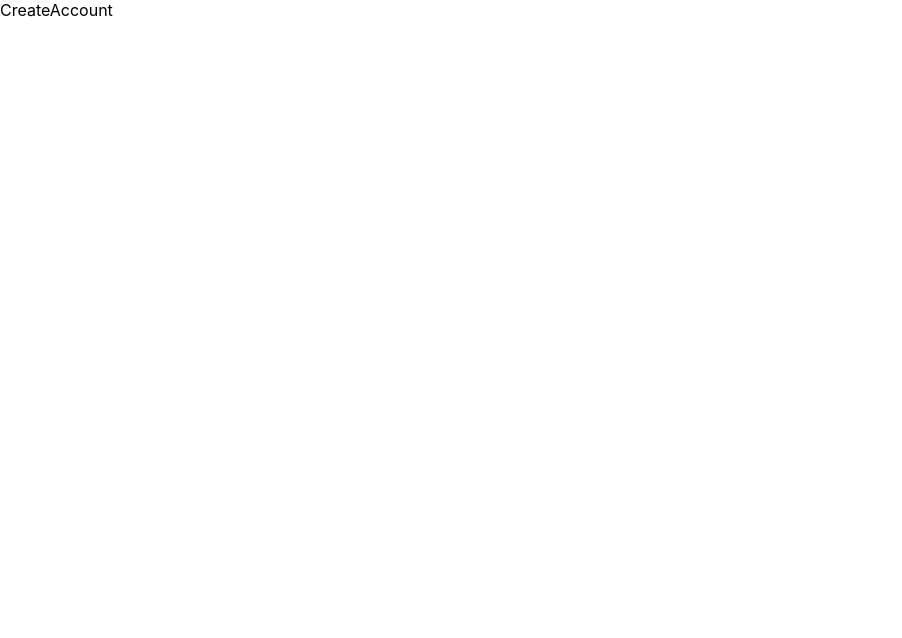
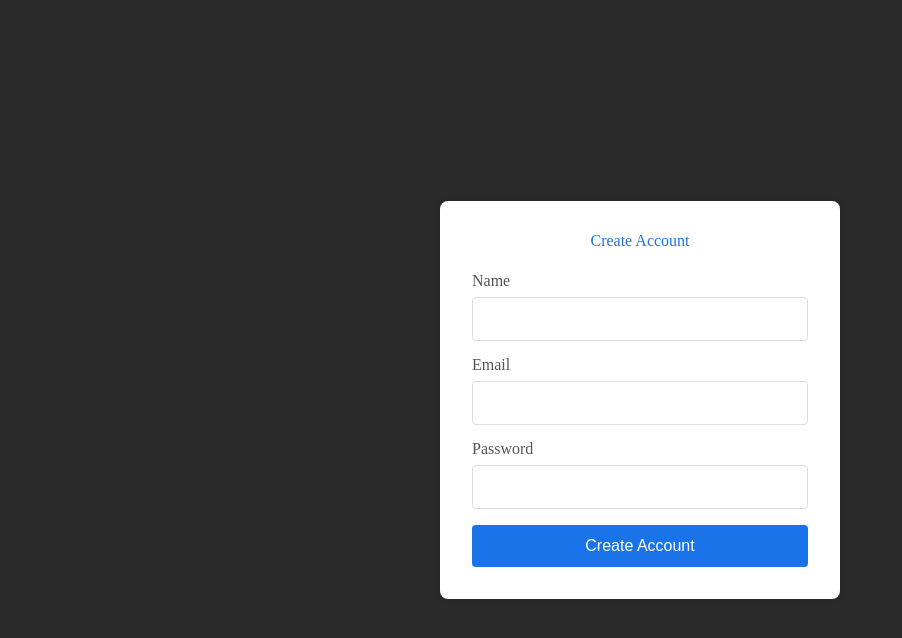
Before and after one commit to dasom222g/chwitter, a React (Create React App) app: page /create-account in a window 1280 px wide. Shown: the top 638 px of the page, without its empty margins (0-902 px from the left). Built offline with nearby package versions, Linux system fonts and the light colour scheme.

Commit message:
Add authentication

```diff
--- a/package.json
+++ b/package.json
@@ -7,6 +7,7 @@
     "@types/node": "^16.18.104",
     "@types/react": "^18.3.3",
     "@types/react-dom": "^18.3.0",
+    "firebase": "^10.12.5",
     "react": "^18.3.1",
     "react-dom": "^18.3.1",
     "react-router-dom": "^6.26.0",
--- a/src/App.tsx
+++ b/src/App.tsx
@@ -1,10 +1,14 @@
-import React from "react";
+import React, { useEffect, useState } from "react";
 import { createBrowserRouter, RouterProvider } from "react-router-dom";
 import Layout from "./components/Layout";
 import Home from "./pages/Home";
 import Profile from "./pages/Profile";
 import Login from "./pages/Login";
 import CreateAccount from "./pages/CreateAccount";
+import { createGlobalStyle } from "styled-components";
+import reset from "styled-reset";
+import Loading from "./components/Loading";
+import { auth } from "./firebase";
 
 // router 정의
 const router = createBrowserRouter([
@@ -32,10 +36,39 @@ const router = createBrowserRouter([
   },
 ]);
 
+// global 스타일 정의
+const GlobalStyles = createGlobalStyle`
+  ${reset};
+  * {
+    box-sizing: border-box;;
+  }
+  body {
+    background-color: #2b2b2b;
+    color: white;
+  }
+`;
+
 function App() {
+  // logic
+  // login시 로딩
+  const [isLoading, setIsLoading] = useState(true);
+  const init = async () => {
+    // firebase에서 로그인 데이터 가져오기
+    await auth.authStateReady(); // 인증상태가 준비 되었는지
+
+    // 준비된 이후 실행
+    setIsLoading(false);
+  };
+
+  useEffect(() => {
+    init();
+  }, []);
+
+  // view
   return (
     <>
-      <RouterProvider router={router} />
+      <GlobalStyles />
+      {isLoading ? <Loading /> : <RouterProvider router={router} />}
     </>
   );
 }
--- /dev/null
+++ b/src/components/Loading.tsx
@@ -0,0 +1,22 @@
+import React from "react";
+import styled from "styled-components";
+
+const Wrapper = styled.div`
+  height: 100vh;
+  display: flex;
+  justify-content: center;
+  align-items: center;
+`;
+
+const Text = styled.span`
+  font-size: 24px;
+`;
+const Loading = () => {
+  return (
+    <Wrapper>
+      <Text>Loading..</Text>
+    </Wrapper>
+  );
+};
+
+export default Loading;
--- /dev/null
+++ b/src/firebase.ts
@@ -0,0 +1,24 @@
+// Import the functions you need from the SDKs you need
+import { initializeApp } from "firebase/app";
+import { getAuth } from "firebase/auth";
+// import { getAnalytics } from "firebase/analytics";
+// TODO: Add SDKs for Firebase products that you want to use
+// https://firebase.google.com/docs/web/setup#available-libraries
+
+// Your web app's Firebase configuration
+// For Firebase JS SDK v7.20.0 and later, measurementId is optional
+const firebaseConfig = {
+  apiKey: "AIzaSyCBpt4XGN_Gm6aOyykOTCNmhdQJ6b37wVI",
+  authDomain: "chwitter-11344.firebaseapp.com",
+  projectId: "chwitter-11344",
+  storageBucket: "chwitter-11344.appspot.com",
+  messagingSenderId: "646709867389",
+  appId: "1:646709867389:web:0959afb3cf7e4363051214",
+  measurementId: "G-TRGVFBP05B"
+};
+
+// Initialize Firebase
+const app = initializeApp(firebaseConfig);
+// const analytics = getAnalytics(app);
+
+export const auth = getAuth(app)
--- a/src/pages/CreateAccount.tsx
+++ b/src/pages/CreateAccount.tsx
@@ -1,7 +1,138 @@
-import React from "react";
+import React, { useState } from "react";
+import styled from "styled-components";
+
+const SignupContainer = styled.div`
+  display: flex;
+  justify-content: center;
+  align-items: center;
+  height: 100vh;
+`;
+
+const SignupForm = styled.form`
+  background-color: white;
+  padding: 2rem;
+  border-radius: 8px;
+  box-shadow: 0 0 10px rgba(0, 0, 0, 0.1);
+  width: 100%;
+  max-width: 400px;
+`;
+
+const Title = styled.h2`
+  text-align: center;
+  color: #1a73e8;
+  margin-bottom: 1.5rem;
+`;
+
+const InputGroup = styled.div`
+  margin-bottom: 1rem;
+`;
+
+const Label = styled.label`
+  display: block;
+  margin-bottom: 0.5rem;
+  color: #555;
+`;
+
+const Input = styled.input`
+  width: 100%;
+  padding: 0.75rem;
+  border: 1px solid #ddd;
+  border-radius: 4px;
+  font-size: 1rem;
+  &:focus {
+    outline: none;
+    border-color: #1a73e8;
+  }
+`;
+
+const SubmitButton = styled.button`
+  width: 100%;
+  padding: 0.75rem;
+  background-color: #1a73e8;
+  color: white;
+  border: none;
+  border-radius: 4px;
+  font-size: 1rem;
+  cursor: pointer;
+  transition: background-color 0.3s;
+  &:hover {
+    background-color: #1557b0;
+  }
+`;
+
+const Error = styled.p`
+  color: #d32f2f;
+  font-size: 0.875rem;
+  margin-top: 0.5rem;
+  text-align: center;
+`;
 
 const CreateAccount = () => {
-  return <div>CreateAccount</div>;
+  // Logic
+  const [isLoading, setIsLoading] = useState(false);
+  const [error, setError] = useState("");
+
+  const [name, setName] = useState("");
+  const [email, setEmail] = useState("");
+  const [password, setPassword] = useState("");
+
+  const handleSubmit = (e: React.FormEvent<HTMLFormElement>) => {
+    e.preventDefault();
+
+    try {
+    } catch (e) {
+      // setError()
+    } finally {
+    }
+
+    // TODO: 1. 가입 계정 생성
+    // TODO: 2. 사용자 프로필이름 지정
+    // TODO: 3. 홈페이지로 리다이렉트
+    console.log("Account creation attempted with:", { name, email, password });
+    // Here you would typically handle the signup logic
+  };
+
+  return (
+    <SignupContainer>
+      <SignupForm onSubmit={handleSubmit}>
+        <Title>Create Account</Title>
+        <InputGroup>
+          <Label htmlFor="name">Name</Label>
+          <Input
+            type="text"
+            id="name"
+            value={name}
+            onChange={(e) => setName(e.target.value)}
+            required
+          />
+        </InputGroup>
+        <InputGroup>
+          <Label htmlFor="email">Email</Label>
+          <Input
+            type="email"
+            id="email"
+            value={email}
+            onChange={(e) => setEmail(e.target.value)}
+            required
+          />
+        </InputGroup>
+        <InputGroup>
+          <Label htmlFor="password">Password</Label>
+          <Input
+            type="password"
+            id="password"
+            value={password}
+            onChange={(e) => setPassword(e.target.value)}
+            required
+          />
+        </InputGroup>
+        {error && <Error>{error}</Error>}
+        <SubmitButton type="submit">
+          {isLoading ? "Loading.." : "Create Account"}
+        </SubmitButton>
+      </SignupForm>
+    </SignupContainer>
+  );
 };
 
 export default CreateAccount;
```
Also changed, not shown: 1 other file (tests, documents, lock files or other folders).
